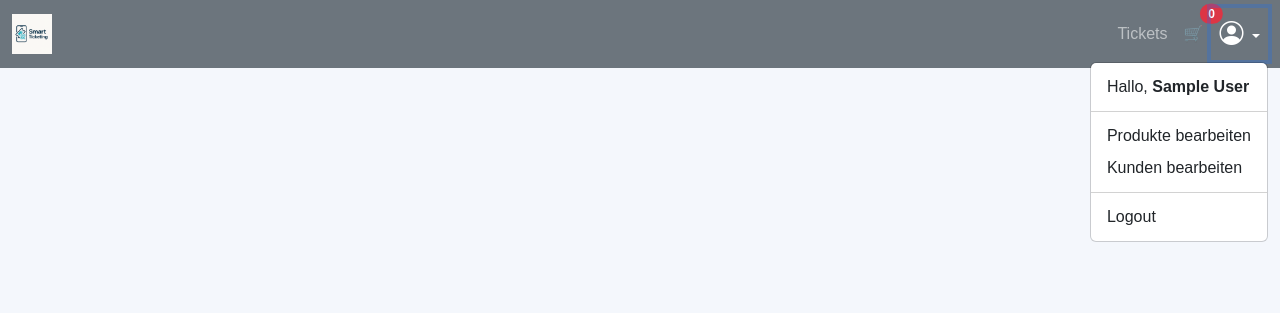
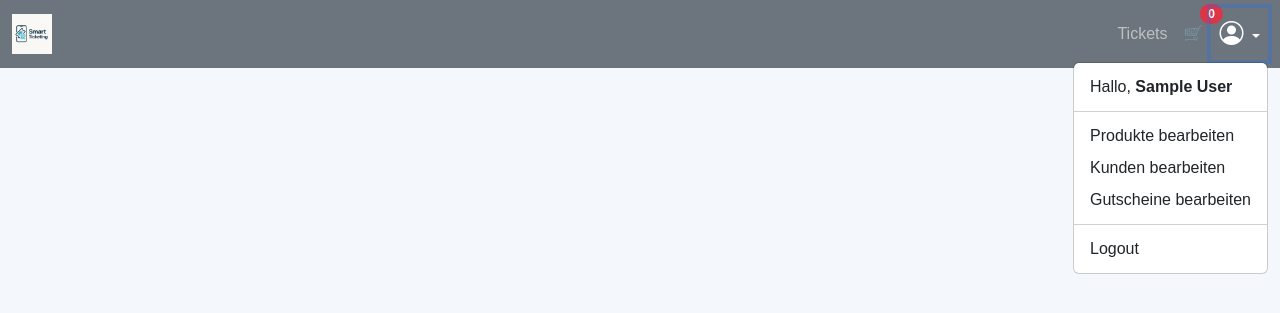
Before and after one commit to piy678/WEBEN, a PHP site: page /header.php in a window 1280 px wide, after a click that opens the changed part. Shown: the top 313 px of the page. Run offline with PHP 8.4, Linux system fonts and the light colour scheme; the visitor is signed in with stand-in values (Sample User, id 1).

Commit message:
change navigation

```diff
--- a/Frontend/components/header.php
+++ b/Frontend/components/header.php
@@ -65,6 +65,7 @@ $username = $_SESSION['username'] ?? 'Benutzer';
               <?php if ($is_admin): ?>
                 <li><a class="dropdown-item" href="../sites/products_admin.php">Produkte bearbeiten</a></li>
                 <li><a class="dropdown-item" href="../sites/admin_userliste.php">Kunden bearbeiten</a></li>
+                <li><a class="dropdown-item" href="../sites/vouchers.html">Gutscheine bearbeiten</a></li>
               <?php else: ?>
                 <li><a class="dropdown-item" href="../sites/myorders.html">Meine Bestellungen</a></li>
                 <li><a class="dropdown-item" href="../sites/account.html">Mein Konto</a></li>
```
